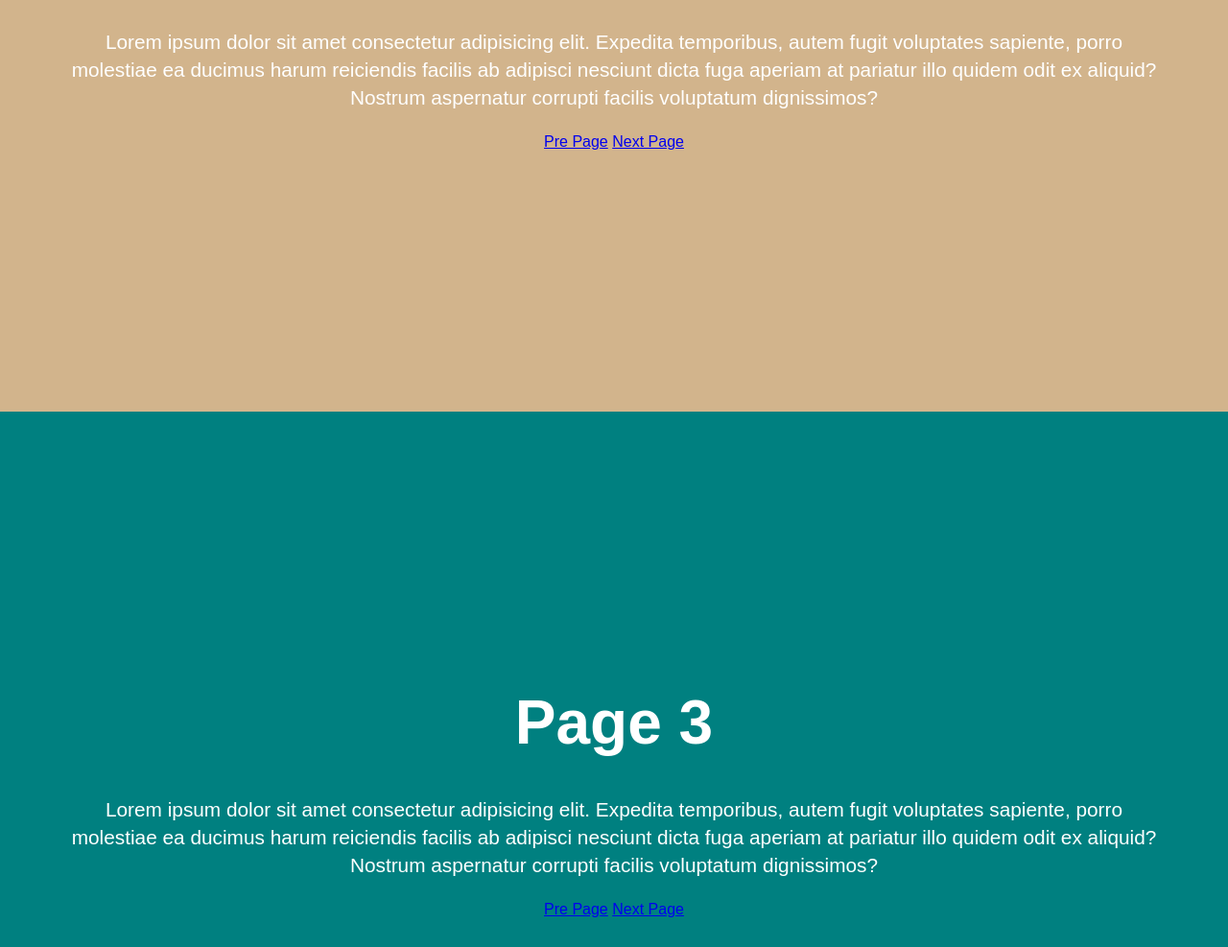
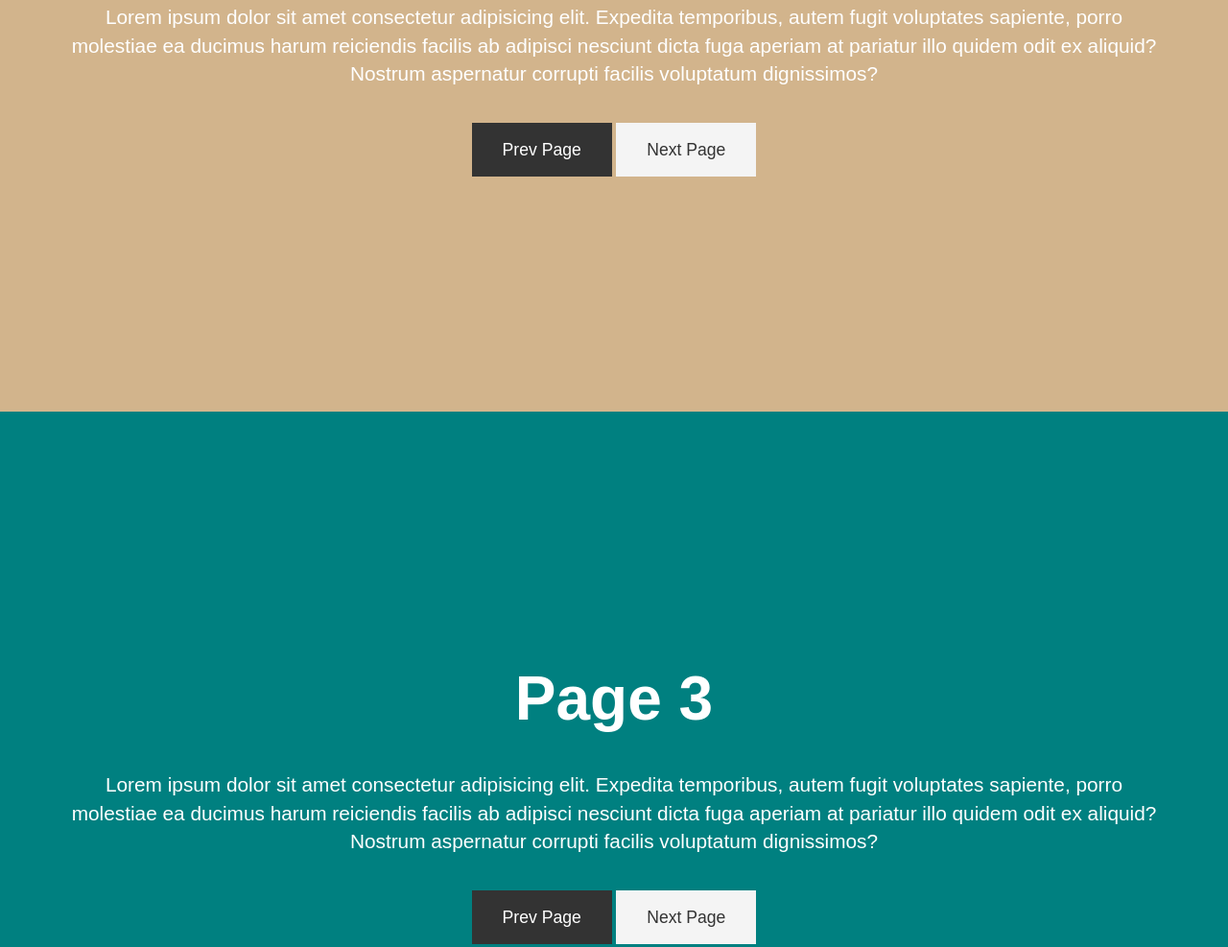
Before and after one commit to rqkohistani/presentation-website, a plain HTML site: page index.html in a window 1280 px wide. Shown: the part 1171-2158 px from the top of the page at 96% size. Drawn offline with Linux system fonts and the light colour scheme.

Commit message:
btn design completed

```diff
--- a/index.html
+++ b/index.html
@@ -16,7 +16,7 @@
       porro molestiae ea ducimus harum reiciendis facilis ab adipisci nesciunt dicta fuga aperiam at pariatur illo
       quidem odit ex aliquid? Nostrum aspernatur corrupti facilis voluptatum dignissimos?</p>
     <div>
-      <a href="page-2" class="btn">Next Page</a>
+      <a href="#page-2" class="btn">Next Page</a>
     </div>
   </section>
   <!-- page 2 -->
@@ -26,8 +26,8 @@
       porro molestiae ea ducimus harum reiciendis facilis ab adipisci nesciunt dicta fuga aperiam at pariatur illo
       quidem odit ex aliquid? Nostrum aspernatur corrupti facilis voluptatum dignissimos?</p>
     <div>
-      <a href="page-1" class="btn btn-dark">Pre Page</a>
-      <a href="page-3" class="btn">Next Page</a>
+      <a href="#page-1" class="btn btn-dark">Prev Page</a>
+      <a href="#page-3" class="btn">Next Page</a>
     </div>
   </section>
   <!-- page 3 -->
@@ -37,8 +37,8 @@
       porro molestiae ea ducimus harum reiciendis facilis ab adipisci nesciunt dicta fuga aperiam at pariatur illo
       quidem odit ex aliquid? Nostrum aspernatur corrupti facilis voluptatum dignissimos?</p>
     <div>
-      <a href="page-2" class="btn btn-dark">Pre Page</a>
-      <a href="page-4" class="btn">Next Page</a>
+      <a href="#page-2" class="btn btn-dark">Prev Page</a>
+      <a href="#page-4" class="btn">Next Page</a>
     </div>
   </section>
   <!-- page 4 -->
@@ -47,11 +47,9 @@
     <p>Lorem ipsum dolor sit amet consectetur adipisicing elit. Expedita temporibus, autem fugit voluptates sapiente,
       porro molestiae ea ducimus harum reiciendis facilis ab adipisci nesciunt dicta fuga aperiam at pariatur illo
       quidem odit ex aliquid? Nostrum aspernatur corrupti facilis voluptatum dignissimos?</p>
-
     <div>
-      <a href="page-3" class="btn btn-dark">Pre Page</a>
-      <!-- <a href="page-4" class="btn">Next Page</a> -->
-
+      <a href="#page-3" class="btn btn-dark">Prev Page</a>
+      <!-- <a href="#page-4" class="btn">Next Page</a> -->
     </div>
   </section>
 </body>
--- a/style.css
+++ b/style.css
@@ -3,6 +3,7 @@
   --page-2-color:tan;
   --page-3-color:teal;
   --page-4-color:slateblue;
+
 }
 
 body{
@@ -38,3 +39,27 @@ body{
 .page p{
   font-size: 1.3rem;
 }
+
+/* button */
+
+.btn{
+  display: inline-block;
+  padding:1rem 2rem;
+  background:#f4f4f4;
+  color: #333333;
+  text-decoration: none;
+  border: none;
+  margin-top: 1rem;
+  font-size: 1.1rem;
+  transition: all 0.3s ease-in;
+}
+.btn:hover,.btn-dark{
+  background:#333333;
+  color:#ffffff;
+}
+
+.btn-dark:hover{
+  background:#f4f4f4;
+  color: #333333;;
+
+}
```
